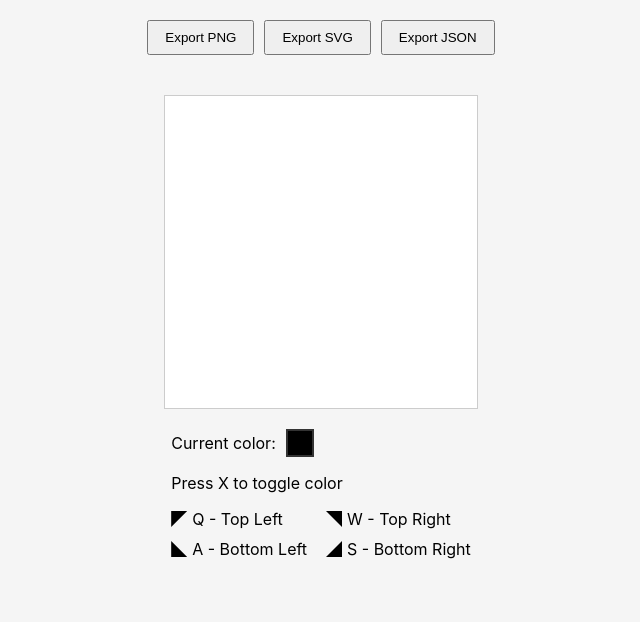
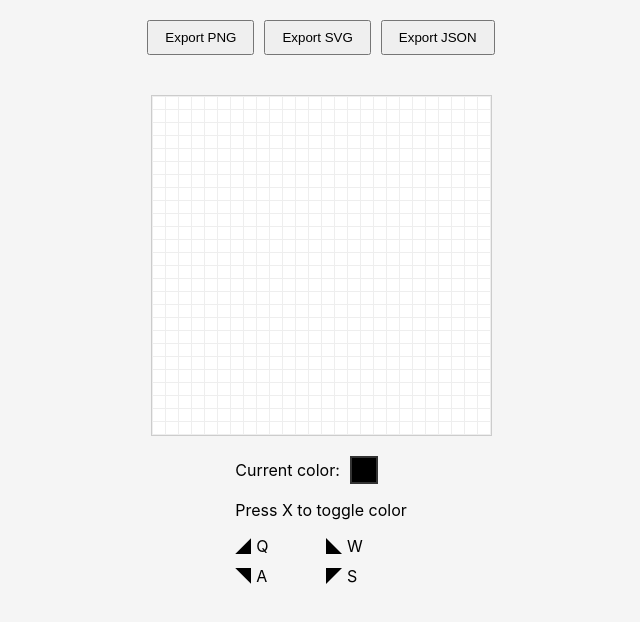
Before and after one commit to kylemcdonald/tricon, a React (Create React App) app: page / in a window 1280 px wide. Shown: the top 622 px of the page, without its empty margins (319-959 px from the left). Built offline with nearby package versions, Linux system fonts and the light colour scheme.

Commit message:
swap QWAS orientation

```diff
--- a/src/App.tsx
+++ b/src/App.tsx
@@ -24,6 +24,9 @@ const GridContainer = styled.div<{ $isDrawing: boolean }>`
   background: white;
   user-select: none;
   position: relative;
+  gap: 1px;
+  background-color: #eee;
+  padding: 1px;
 `;
 
 const PixelElement = styled.div.attrs<{ color: string }>(props => ({
@@ -85,13 +88,13 @@ const TriangleHypotenuse = styled.div.attrs<{ $orientation: TriangleOrientation
 
 const HoverOverlay = styled.div.attrs<{ $row: number; $col: number; $triangleMode: TriangleOrientation | null }>(props => ({
   style: {
-    top: `${props.$row * PIXEL_SIZE}px`,
-    left: `${props.$col * PIXEL_SIZE}px`,
+    top: `${props.$row * (PIXEL_SIZE + 1)}px`,
+    left: `${props.$col * (PIXEL_SIZE + 1)}px`,
   }
 }))`
   position: absolute;
-  width: ${PIXEL_SIZE - 2}px;
-  height: ${PIXEL_SIZE - 2}px;
+  width: ${PIXEL_SIZE}px;
+  height: ${PIXEL_SIZE}px;
   border: 1px solid red;
   pointer-events: none;
   z-index: 1;
@@ -117,6 +120,7 @@ const ColorIndicator = styled.div.attrs<{ color: string }>(props => ({
 const TriangleLegend = styled.div`
   display: grid;
   grid-template-columns: repeat(2, 1fr);
+  grid-template-rows: repeat(2, 1fr);
   gap: 10px;
   margin-top: 10px;
 `;
@@ -223,19 +227,19 @@ const App: React.FC = () => {
         ...prev,
         currentColor: prev.currentColor === 'black' ? 'white' : 'black',
       }));
+    } else if (e.key === 's') {
+      setDrawingState(prev => ({ ...prev, triangleMode: 'top-left' }));
+    } else if (e.key === 'a') {
+      setDrawingState(prev => ({ ...prev, triangleMode: 'top-right' }));
+    } else if (e.key === 'w') {
+      setDrawingState(prev => ({ ...prev, triangleMode: 'bottom-left' }));
     } else if (e.key === 'q') {
-      setDrawingState(prev => ({ ...prev, triangleMode: 'top-left' }));
-    } else if (e.key === 'w') {
-      setDrawingState(prev => ({ ...prev, triangleMode: 'top-right' }));
-    } else if (e.key === 'a') {
-      setDrawingState(prev => ({ ...prev, triangleMode: 'bottom-left' }));
-    } else if (e.key === 's') {
       setDrawingState(prev => ({ ...prev, triangleMode: 'bottom-right' }));
     }
   };
 
   const handleKeyUp = (e: KeyboardEvent) => {
-    if (['q', 'w', 'a', 's'].includes(e.key)) {
+    if (['s', 'w', 'q', 'a'].includes(e.key)) {
       setDrawingState(prev => ({ ...prev, triangleMode: null }));
     }
   };
@@ -393,10 +397,10 @@ const App: React.FC = () => {
               <TriangleHypotenuse
                 $orientation={drawingState.triangleMode}
                 style={{
-                  top: `${hoveredPixel.row * PIXEL_SIZE}px`,
-                  left: `${hoveredPixel.col * PIXEL_SIZE}px`,
-                  width: `${PIXEL_SIZE - 2}px`,
-                  height: `${PIXEL_SIZE - 2}px`,
+                  top: `${hoveredPixel.row * (PIXEL_SIZE + 1)}px`,
+                  left: `${hoveredPixel.col * (PIXEL_SIZE + 1)}px`,
+                  width: `${PIXEL_SIZE}px`,
+                  height: `${PIXEL_SIZE}px`,
                 }}
               />
             )}
@@ -411,20 +415,20 @@ const App: React.FC = () => {
         <p>Press X to toggle color</p>
         <TriangleLegend>
           <TriangleKey>
-            <TrianglePreview orientation="top-left" color="black" />
-            <span>Q - Top Left</span>
+            <TrianglePreview orientation="bottom-right" color="black" />
+            <span>Q</span>
+          </TriangleKey>
+          <TriangleKey>
+            <TrianglePreview orientation="bottom-left" color="black" />
+            <span>W</span>
           </TriangleKey>
           <TriangleKey>
             <TrianglePreview orientation="top-right" color="black" />
-            <span>W - Top Right</span>
+            <span>A</span>
           </TriangleKey>
           <TriangleKey>
-            <TrianglePreview orientation="bottom-left" color="black" />
-            <span>A - Bottom Left</span>
-          </TriangleKey>
-          <TriangleKey>
-            <TrianglePreview orientation="bottom-right" color="black" />
-            <span>S - Bottom Right</span>
+            <TrianglePreview orientation="top-left" color="black" />
+            <span>S</span>
           </TriangleKey>
         </TriangleLegend>
       </div>
```
